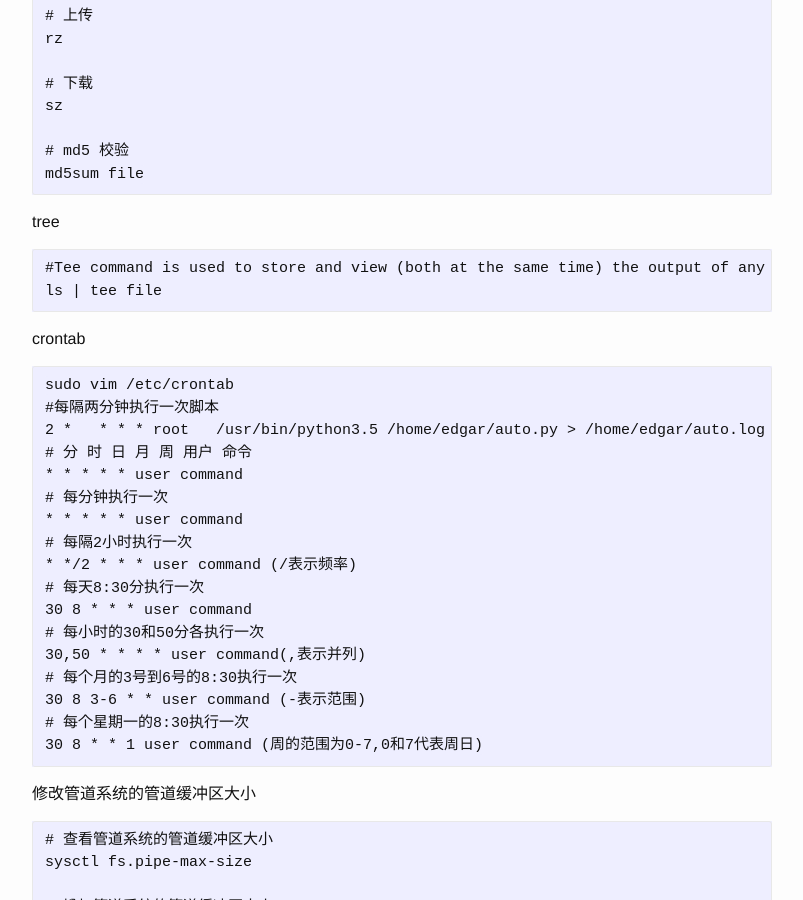
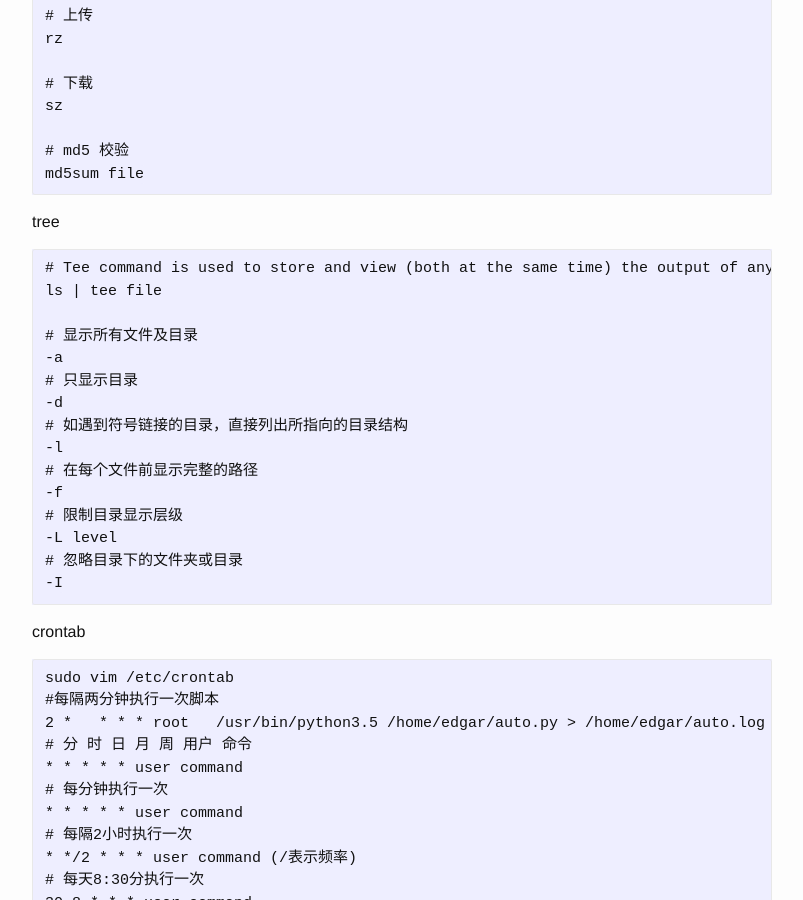
Before and after one commit to josephstalin117/josephstalin117.github.io, a Jekyll site: the page built from _posts/2016-04-04-linux.markdown, in a window 1280 px wide and 900 px high, scrolled down 16253 px. Shown: the whole window, without its empty margins (238-1041 px from the left). Built offline with Jekyll 4.4.1, drawn with Linux system fonts in a browser that asks for light colours.

Commit message:
faet:add tree params

````diff
--- a/_posts/2016-04-04-linux.markdown
+++ b/_posts/2016-04-04-linux.markdown
@@ -769,15 +769,24 @@ sz
 md5sum file
 ```
 
-
-
 tree
 ```
-#Tee command is used to store and view (both at the same time) the output of any other command.
+# Tee command is used to store and view (both at the same time) the output of any other command.
 ls | tee file
+
+# 显示所有文件及目录
+-a
+# 只显示目录
+-d
+# 如遇到符号链接的目录，直接列出所指向的目录结构
+-l
+# 在每个文件前显示完整的路径
+-f
+# 限制目录显示层级
+-L level
+# 忽略目录下的文件夹或目录
+-I
 ```
-
-
 
 crontab
 ```
````
